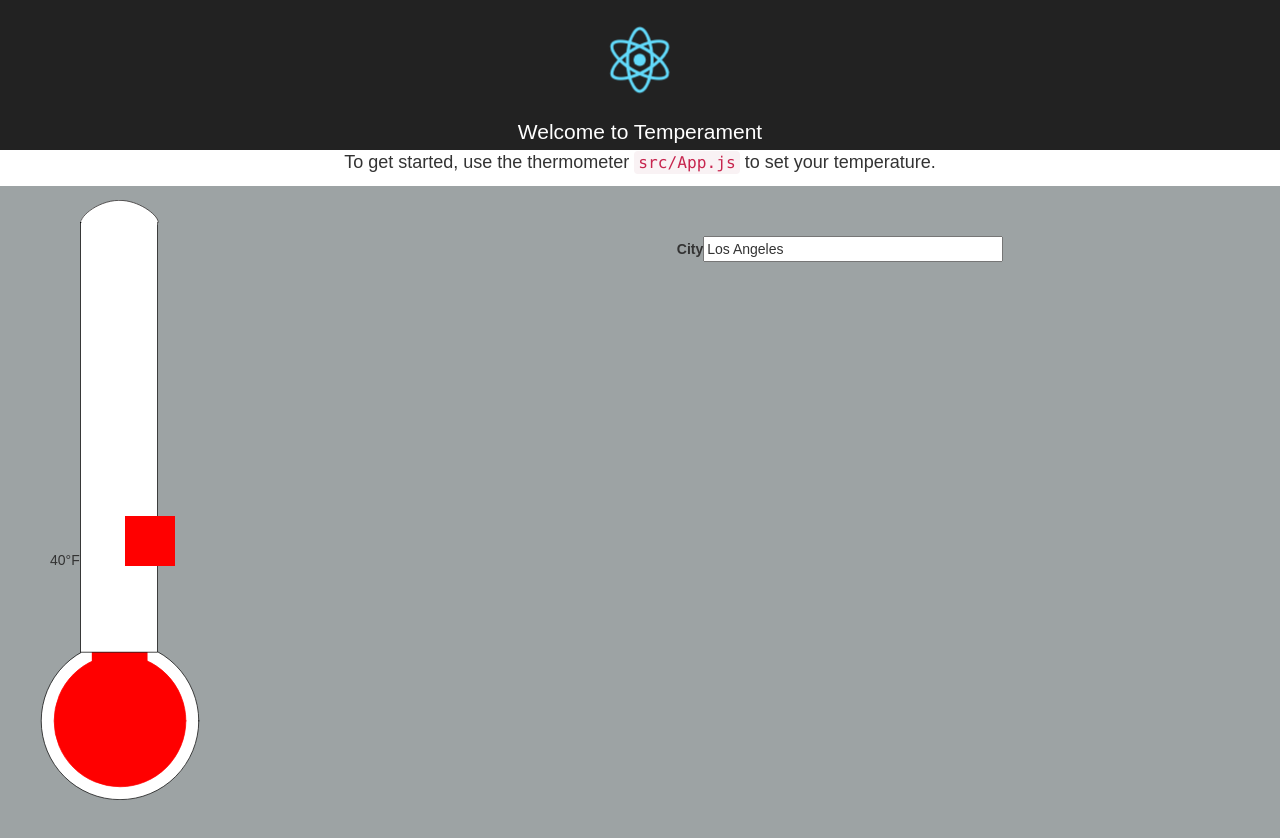
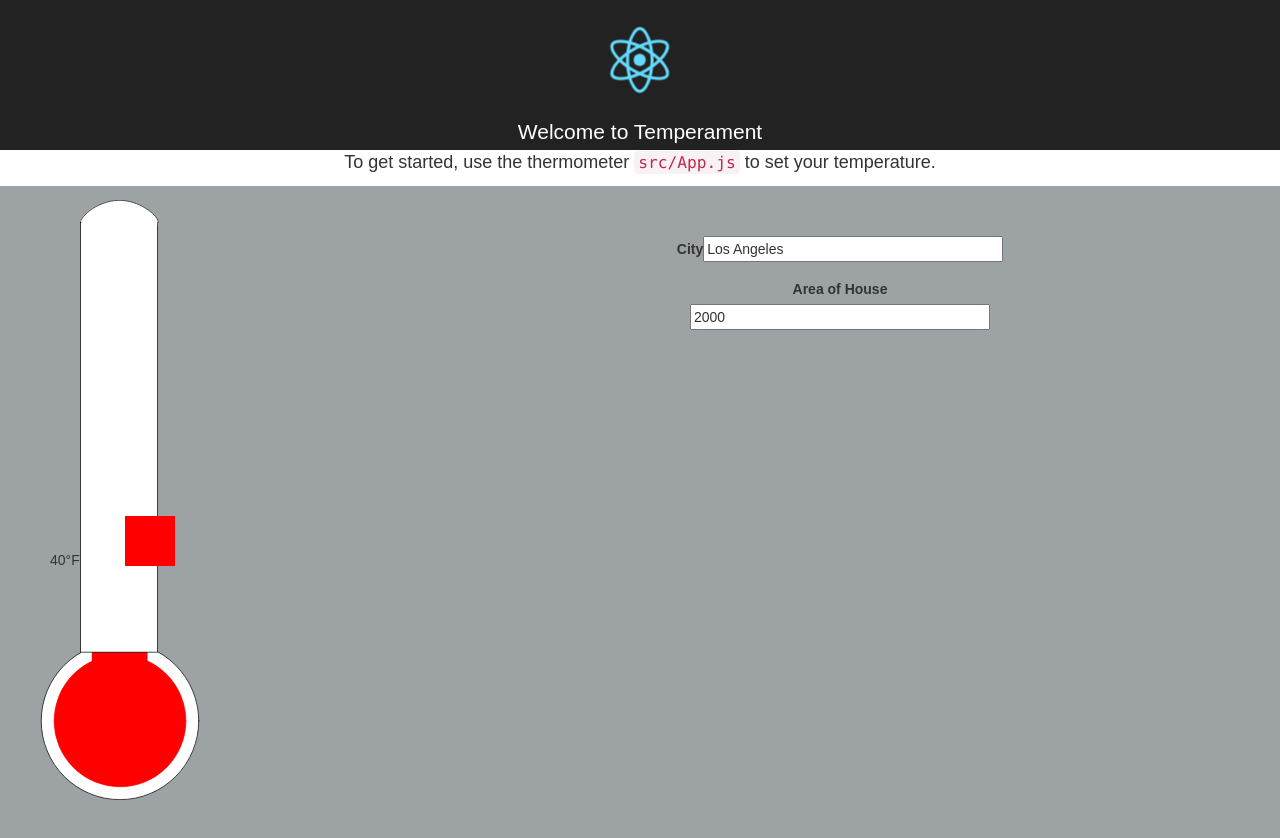
Before and after one commit to DrewGregory/TemperamentReact, a React (Create React App) app: page / in a window 1280 px wide. Shown: the top 838 px of the page. Built offline with nearby package versions, Linux system fonts and the light colour scheme.

Commit message:
Added an "area" text field.
Added an "area" text field.

```diff
--- a/src/App.css
+++ b/src/App.css
@@ -63,3 +63,11 @@
 #city-text-field{
   width:300px;
 }
+
+.area-text-input {
+  position: relative;
+  left:200px;
+}
+#area-text-field{
+  width:300px;
+}
--- a/src/App.js
+++ b/src/App.js
@@ -25,11 +25,22 @@ class App extends Component {
             <div class="col-md-4" >
 
             </div>
-        		<div class="col-md-4 form-group">
-        				<label for="example-text-input" class="city-text-input col-form-label">City</label>
-        				<input class="form-control" type="text" value="Los Angeles" class="city-text-input" id="city-text-field" />
-        		</div>
+        	<div class="col-md-4 form-group">
+        	    <label for="example-text-input" class="city-text-input col-form-label">City</label>
+        	    <input type="text" value="Los Angeles" class="city-text-input" id="city-text-field" />
         	</div>
+          </div>
+
+          <div class="row">
+            <div class="col-md-4" >
+
+            </div>
+
+              <div class="col-md-4 form-group">
+        	<label for="example-text-input" class="area-text-input col-form-label">Area of House</label>
+        	<input type="text" value="2000" class="area-text-input" id="area-text-field" />
+              </div>
+          </div>
         </div>
 
       </div>
```
